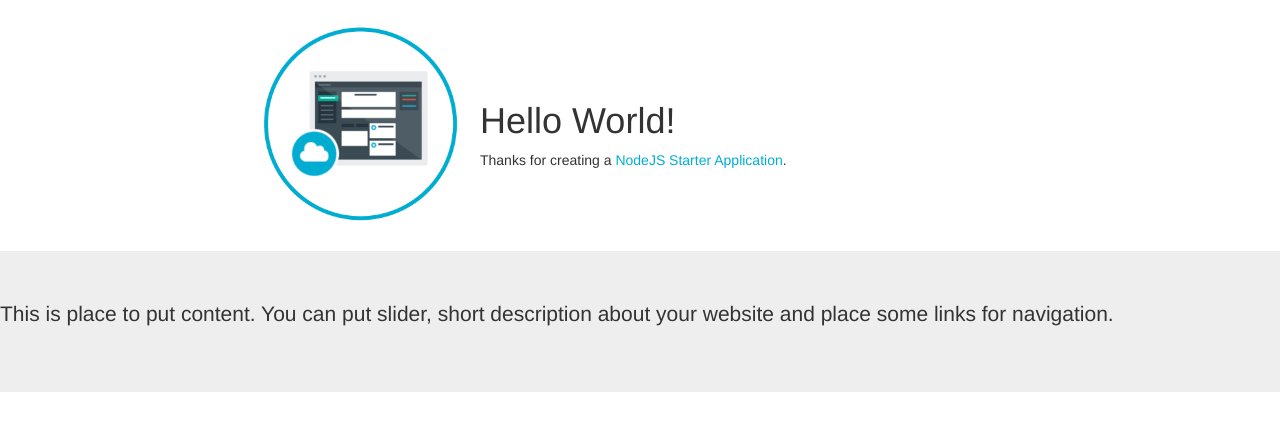
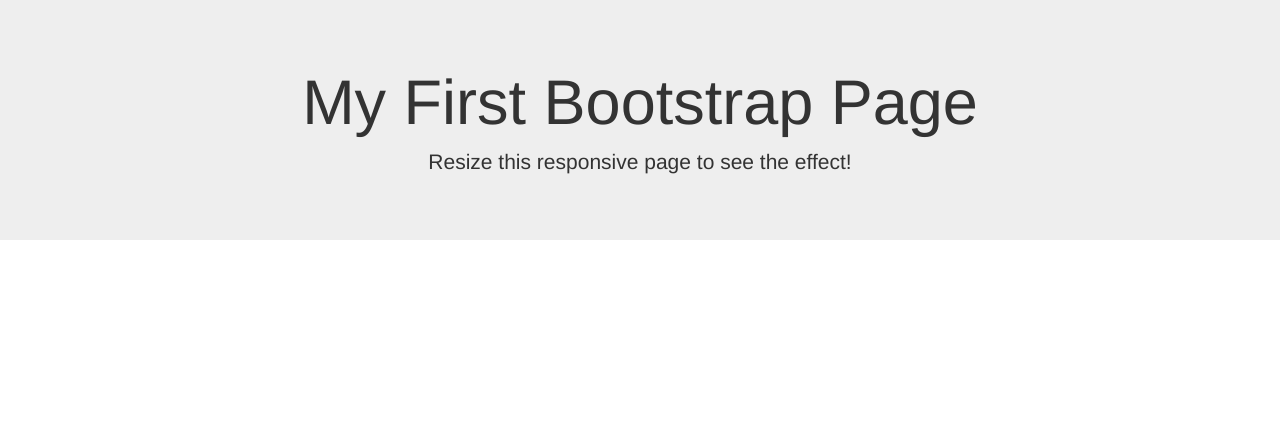
Before and after one commit to rwhite54/node-bootstrap-starter-test-1473003245212, a website: page public/index.html in a window 1280 px wide. Drawn offline with nearby package versions, Linux system fonts and the light colour scheme; some packages are replaced by stand-ins of ours.

Commit message:
Removed old bluemix code and changed JUMBOTRON

```diff
--- a/public/index.html
+++ b/public/index.html
@@ -15,20 +15,10 @@
   </head>
 
   <body>
-    <table>
-      <tr>
-        <td style= "width:30%;">
-          <img class = "newappIcon" src="images/newapp-icon.png">
-        </td>
-        <td>
-          <h1 id="message">Hello World!</h1>
-          <p class='description'></p> Thanks for creating a <span class = "blue">NodeJS Starter Application</span>.
-        </td>
-      </tr>
-    </table>
-    <div class="jumbotron"> <p>
-		This is place to put content. You can put slider, short description about your website and place some links for navigation.
-	</p></div>
+    <div class="jumbotron text-center">
+      	<h1>My First Bootstrap Page</h1>
+  		<p>Resize this responsive page to see the effect!</p>
+    </div>
   </body>
 
 </html>
```
